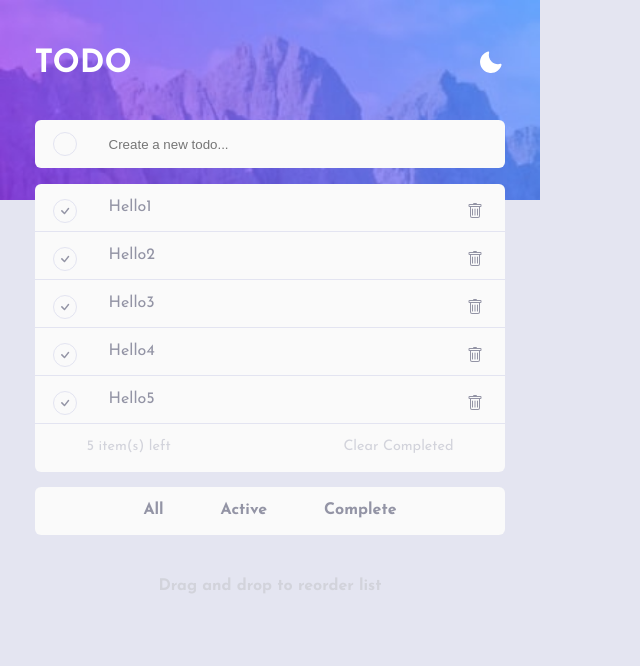
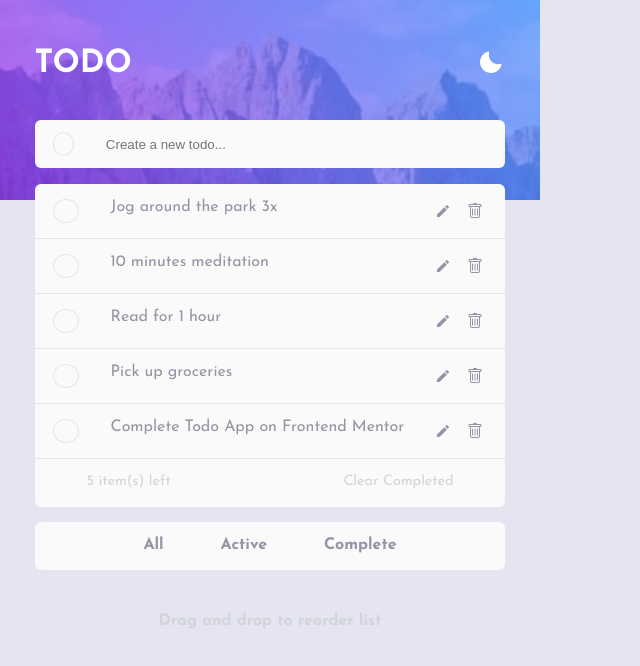
Before and after one commit to ankushdogradev/Todo, a React (Create React App) app: page / in a window 1280 px wide. Shown: the top 666 px of the page, without its empty margins (0-640 px from the left). Built offline with nearby package versions, Linux system fonts and the light colour scheme.

Commit message:
Added complete task, delete task, delete complete task functionallity

```diff
--- a/package.json
+++ b/package.json
@@ -11,6 +11,7 @@
     "react-dom": "^17.0.2",
     "react-icons": "^4.2.0",
     "react-scripts": "4.0.3",
+    "uniqid": "^5.4.0",
     "web-vitals": "^1.1.2"
   },
   "scripts": {
--- a/src/components/Main/Main.js
+++ b/src/components/Main/Main.js
@@ -1,11 +1,90 @@
 // Reference: https://gracious-joliot-9a183c.netlify.app/
 
-import React from "react";
+import React, { useState, useEffect } from "react";
 import ThemeToggle from "../ThemeToggle/ThemeToggle";
 import { BsCheck, BsTrash } from "react-icons/bs";
+import { MdEdit } from "react-icons/md";
+import uniqid from "uniqid";
 import "./Main.scss";
 
 const Main = () => {
+  const [inputText, setInputText] = useState("");
+  const [items, setItems] = useState([
+    {
+      id: uniqid(),
+      text: "Jog around the park 3x",
+      completed: false,
+    },
+    {
+      id: uniqid(),
+      text: "10 minutes meditation",
+      completed: false,
+    },
+    {
+      id: uniqid(),
+      text: "Read for 1 hour",
+      completed: false,
+    },
+    {
+      id: uniqid(),
+      text: "Pick up groceries",
+      completed: false,
+    },
+    {
+      id: uniqid(),
+      text: "Complete Todo App on Frontend Mentor",
+      completed: false,
+    },
+  ]);
+
+  const [compCount, setCompCount] = useState(0);
+
+  useEffect(() => {
+    let comp = items.filter((item) => {
+      return item.completed;
+    });
+    setCompCount(comp.length);
+  }, [items]);
+
+  const checkItem = (id) => {
+    console.log("Check handler called");
+    setItems(
+      items.map((item) => {
+        if (item.id === id) {
+          return {
+            ...item,
+            completed: !item.completed,
+          };
+        }
+        return item;
+      })
+    );
+  };
+
+  const addItem = () => {
+    if (!inputText) {
+      console.log("Cannot enter Empty String");
+    } else {
+      setItems([...items, { id: uniqid(), text: inputText, completed: false }]);
+      console.log(items);
+      setInputText("");
+    }
+  };
+
+  const deleteItem = (i) => {
+    const updatedItems = items.filter((item) => {
+      return item.id !== i;
+    });
+    setItems(updatedItems);
+  };
+
+  const clearCompleted = () => {
+    const updatedItems = items.filter((item) => {
+      return item.completed !== true;
+    });
+    setItems(updatedItems);
+  };
+
   return (
     <>
       <div className="todo">
@@ -16,62 +95,48 @@ const Main = () => {
           </div>
           <div className="cont mar">
             <div className="cont__input">
-              <div class="cont__input--circle"></div>
-              <input type="text" placeholder="Create a new todo..." />
+              <div className="cont__input--circle"></div>
+              <input
+                type="text"
+                placeholder="Create a new todo..."
+                value={inputText}
+                onChange={(e) => setInputText(e.target.value)}
+                onKeyDown={(e) => (e.key === "Enter" ? addItem() : null)}
+              />
             </div>
             <div className="cont__list">
               <ul>
-                <li>
+                {items.map((item) => {
+                  return (
+                    <li key={item.id}>
                       <div className="check">
+                        <div
+                          className={`check--icon ${
+                            item.completed ? `comp` : ""
+                          }`}
+                          onClick={() => checkItem(item.id)}
+                        >
                           <BsCheck />
                         </div>
-                  <p>Hello1</p>
-                  <div className="del">
+                      </div>
+                      <p className={`${item.completed ? `comp` : ""}`}>
+                        {item.text}
+                      </p>
+                      <div className="edit">
+                        <MdEdit />
+                      </div>
+                      <div className="del" onClick={() => deleteItem(item.id)}>
                         <BsTrash />
                       </div>
                     </li>
-                <li>
-                  <div className="check">
-                    <BsCheck />
-                  </div>
-                  <p>Hello2</p>
-                  <div className="del">
-                    <BsTrash />
-                  </div>
-                </li>
-                <li>
-                  <div className="check">
-                    <BsCheck />
-                  </div>
-                  <p>Hello3</p>
-                  <div className="del">
-                    <BsTrash />
-                  </div>
-                </li>
-                <li>
-                  <div className="check">
-                    <BsCheck />
-                  </div>
-                  <p>Hello4</p>
-                  <div className="del">
-                    <BsTrash />
-                  </div>
-                </li>
-                <li>
-                  <div className="check">
-                    <BsCheck />
-                  </div>
-                  <p>Hello5</p>
-                  <div className="del">
-                    <BsTrash />
-                  </div>
-                </li>
+                  );
+                })}
               </ul>
             </div>
             <div className="cont__fillter">
               <div className="cont__fillter--side">
-                <p>5 item(s) left</p>
-                <p>Clear Completed</p>
+                <p>{items.length - compCount} item(s) left</p>
+                <p onClick={clearCompleted}>Clear Completed</p>
               </div>
               <div className="cont__fillter--center">
                 <p>All</p>
--- a/src/components/Main/Main.scss
+++ b/src/components/Main/Main.scss
@@ -57,15 +57,23 @@ body {
     &--circle {
       width: 24px;
       height: 24px;
-      border: 1px solid #e3e4f1;
+      @include theme-aware("border", "brdr");
+
       border-radius: 50%;
     }
     input {
       border: none;
       margin-left: 2rem;
+      width: 100%;
+      height: 100%;
       @include theme-aware("color", "tc-primary");
       @include theme-aware("background", "bg-list");
       transition: all 1s ease-out;
+    }
+
+    textarea:focus,
+    input:focus {
+      outline: none;
     }
   }
 
@@ -78,11 +86,13 @@ body {
     li {
       display: flex;
       width: 100%;
-      height: 48px;
+      min-height: 48px;
+      height: auto;
       padding: 15px 18px;
 
       list-style: none;
-      border-bottom: 1px solid #e3e4f1;
+      @include theme-aware("border-bottom", "brdr");
+
       cursor: -webkit-grab;
       cursor: grab;
 
@@ -97,11 +107,17 @@ body {
       p {
         margin-left: 2rem;
         margin-right: auto;
+
+        &.comp {
+          text-decoration: line-through;
+          @include theme-aware("color", "tc-comp");
+        }
       }
 
       .check,
+      .edit,
       .del {
-        width: 24px;
+        min-width: 24px;
         height: 24px;
         display: flex;
         align-items: center;
@@ -110,8 +126,39 @@ body {
       }
 
       .check {
-        border: 1px solid #e3e4f1;
+        @include theme-aware("border", "brdr");
+        transition: all 1s ease-in-out;
+
         border-radius: 50%;
+
+        &--icon {
+          display: flex;
+          align-items: center;
+          justify-content: center;
+          min-width: 24px;
+          height: 24px;
+          border-radius: 50%;
+          background: $gradient-blue-to-purple;
+          color: #fff;
+          opacity: 0;
+          transition: all 0.3s ease-in-out;
+
+          &.comp {
+            opacity: 1;
+            transition: all 0.3s ease-in-out;
+          }
+        }
+      }
+
+      .edit:hover {
+        color: #9acd32;
+      }
+
+      .del {
+        margin-left: 0.5rem;
+        &:hover {
+          color: #ff6347;
+        }
       }
     }
   }
@@ -175,23 +222,3 @@ body {
     }
   }
 }
-
-.theme-dark {
-  .cont__list {
-    ul {
-      li {
-        border-bottom: 1px solid #393a4b;
-
-        .check {
-          border: 1px solid #393a4b;
-        }
-      }
-    }
-  }
-
-  .cont__input {
-    &--circle {
-      border: 1px solid #393a4b;
-    }
-  }
-}
--- a/src/components/ThemeToggle/ThemeToggle.js
+++ b/src/components/ThemeToggle/ThemeToggle.js
@@ -1,6 +1,3 @@
-// https://dev.to/murtuzaalisurti/dark-mode-toggle-animation-using-css-27il
-
-// https://medium.com/next-generation-web/create-a-dark-mode-toggle-micro-interaction-like-a-pro-279305e9c2
 import React, { useState, useEffect } from "react";
 import "./ThemeToggle.scss";
 
--- a/src/scss/themes/_themes.scss
+++ b/src/scss/themes/_themes.scss
@@ -8,6 +8,7 @@ $themes: (
     tc-secondary: $tc-secondary-dark,
     tc-select: $tc-select-dark,
     tc-comp: $tc-comp-dark,
+    brdr: 1px solid $border-dark,
   ),
   light: (
     bg-img-desk: url("../assets/bg-desktop-light.jpg"),
@@ -18,5 +19,6 @@ $themes: (
     tc-secondary: $tc-secondary-light,
     tc-select: $tc-select-light,
     tc-comp: $tc-comp-light,
+    brdr: 1px solid $border-light,
   ),
 );
--- a/src/scss/utils/_variables.scss
+++ b/src/scss/utils/_variables.scss
@@ -12,6 +12,8 @@ $tc-select-light: #484b6a;
 $tc-secondary-light: #d2d3db;
 $tc-comp-light: #dddde4;
 
+$border-light: #e3e4f1;
+
 // Dark
 $bg-dark: #161722;
 $bg-list-dark: #25273c;
@@ -21,4 +23,6 @@ $tc-select-dark: #e4e5f1;
 $tc-secondary-dark: #777a92;
 $tc-comp-dark: #5a5c72;
 
+$border-dark: #393a4b;
+
 $font-size: 1.125rem;
```
Also changed, not shown: 1 other file (tests, documents, lock files or other folders). Lines whose indentation alone changed are shown as unchanged.
